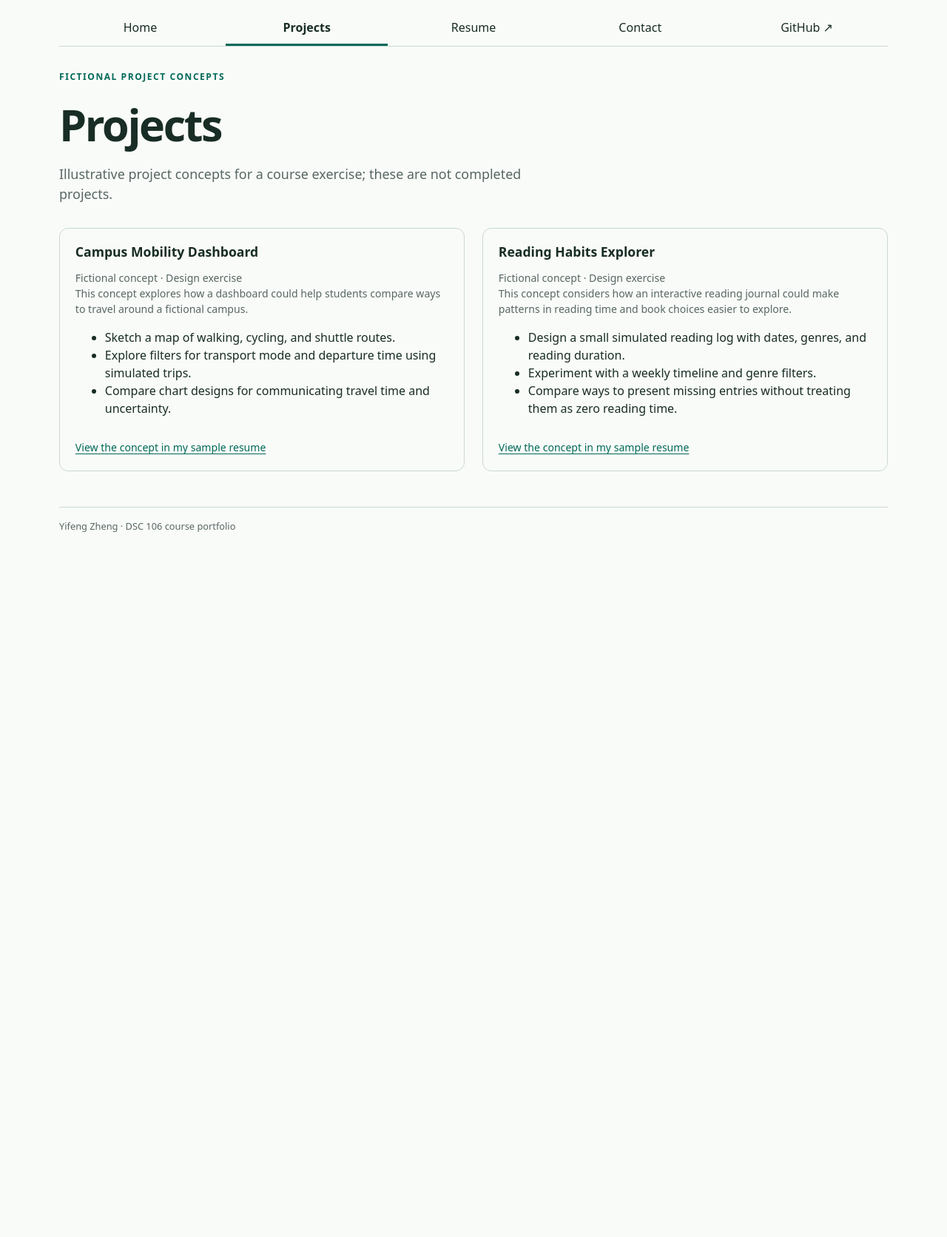
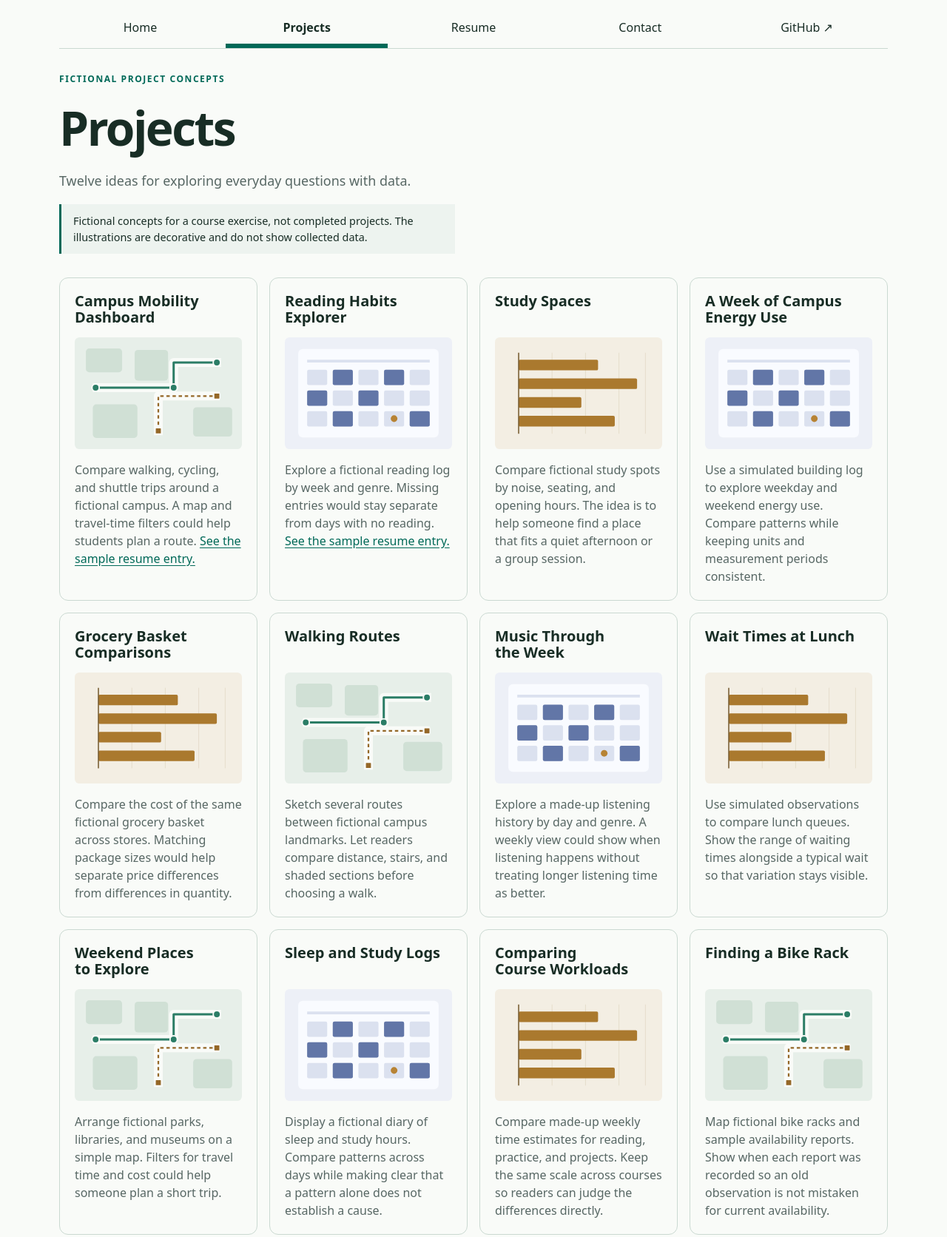
Before and after one commit to Gladiator7767/portfolio, a plain HTML site: page projects/index.html in a window 1280 px wide. Shown: the part 60-1732 px from the top of the page at 74% size. Before the commit the page ends 804 px from the top, so only its background shows below. Drawn offline with Linux system fonts and the light colour scheme.

Commit message:
Complete Lab 2 responsive CSS layouts

```diff
--- a/projects/index.html
+++ b/projects/index.html
@@ -24,33 +24,68 @@
   <main id="main">
     <p class="eyebrow">Fictional project concepts</p>
     <h1>Projects</h1>
-    <p class="lede">Illustrative project concepts for a course exercise; these are not completed projects.</p>
+    <p class="lede">Twelve ideas for exploring everyday questions with data.</p>
+    <p class="notice">Fictional concepts for a course exercise, not completed projects. The illustrations are decorative and do not show collected data.</p>
     <div class="projects">
       <article id="mobility-project">
         <h2>Campus Mobility Dashboard</h2>
-        <div>
-          <p>Fictional concept · Design exercise</p>
-          <p>This concept explores how a dashboard could help students compare ways to travel around a fictional campus.</p>
-          <ul>
-            <li>Sketch a map of walking, cycling, and shuttle routes.</li>
-            <li>Explore filters for transport mode and departure time using simulated trips.</li>
-            <li>Compare chart designs for communicating travel time and uncertainty.</li>
-          </ul>
-        </div>
-        <p><a href="../resume/#mobility-project">View the concept in my sample resume</a></p>
+        <img src="../images/routes.svg" alt="" width="600" height="400">
+        <p>Compare walking, cycling, and shuttle trips around a fictional campus. A map and travel-time filters could help students plan a route. <a href="../resume/#mobility-project">See the sample resume entry.</a></p>
       </article>
       <article id="reading-project">
         <h2>Reading Habits Explorer</h2>
-        <div>
-          <p>Fictional concept · Design exercise</p>
-          <p>This concept considers how an interactive reading journal could make patterns in reading time and book choices easier to explore.</p>
-          <ul>
-            <li>Design a small simulated reading log with dates, genres, and reading duration.</li>
-            <li>Experiment with a weekly timeline and genre filters.</li>
-            <li>Compare ways to present missing entries without treating them as zero reading time.</li>
-          </ul>
-        </div>
-        <p><a href="../resume/#reading-project">View the concept in my sample resume</a></p>
+        <img src="../images/weekly-pattern.svg" alt="" width="600" height="400">
+        <p>Explore a fictional reading log by week and genre. Missing entries would stay separate from days with no reading. <a href="../resume/#reading-project">See the sample resume entry.</a></p>
+      </article>
+      <article>
+        <h2>Study Spaces</h2>
+        <img src="../images/comparison.svg" alt="" width="600" height="400">
+        <p>Compare fictional study spots by noise, seating, and opening hours. The idea is to help someone find a place that fits a quiet afternoon or a group session.</p>
+      </article>
+      <article>
+        <h2>A Week of Campus Energy Use</h2>
+        <img src="../images/weekly-pattern.svg" alt="" width="600" height="400" loading="lazy">
+        <p>Use a simulated building log to explore weekday and weekend energy use. Compare patterns while keeping units and measurement periods consistent.</p>
+      </article>
+      <article>
+        <h2>Grocery Basket Comparisons</h2>
+        <img src="../images/comparison.svg" alt="" width="600" height="400" loading="lazy">
+        <p>Compare the cost of the same fictional grocery basket across stores. Matching package sizes would help separate price differences from differences in quantity.</p>
+      </article>
+      <article>
+        <h2>Walking Routes</h2>
+        <img src="../images/routes.svg" alt="" width="600" height="400" loading="lazy">
+        <p>Sketch several routes between fictional campus landmarks. Let readers compare distance, stairs, and shaded sections before choosing a walk.</p>
+      </article>
+      <article>
+        <h2>Music Through the Week</h2>
+        <img src="../images/weekly-pattern.svg" alt="" width="600" height="400" loading="lazy">
+        <p>Explore a made-up listening history by day and genre. A weekly view could show when listening happens without treating longer listening time as better.</p>
+      </article>
+      <article>
+        <h2>Wait Times at Lunch</h2>
+        <img src="../images/comparison.svg" alt="" width="600" height="400" loading="lazy">
+        <p>Use simulated observations to compare lunch queues. Show the range of waiting times alongside a typical wait so that variation stays visible.</p>
+      </article>
+      <article>
+        <h2>Weekend Places to Explore</h2>
+        <img src="../images/routes.svg" alt="" width="600" height="400" loading="lazy">
+        <p>Arrange fictional parks, libraries, and museums on a simple map. Filters for travel time and cost could help someone plan a short trip.</p>
+      </article>
+      <article>
+        <h2>Sleep and Study Logs</h2>
+        <img src="../images/weekly-pattern.svg" alt="" width="600" height="400" loading="lazy">
+        <p>Display a fictional diary of sleep and study hours. Compare patterns across days while making clear that a pattern alone does not establish a cause.</p>
+      </article>
+      <article>
+        <h2>Comparing Course Workloads</h2>
+        <img src="../images/comparison.svg" alt="" width="600" height="400" loading="lazy">
+        <p>Compare made-up weekly time estimates for reading, practice, and projects. Keep the same scale across courses so readers can judge the differences directly.</p>
+      </article>
+      <article>
+        <h2>Finding a Bike Rack</h2>
+        <img src="../images/routes.svg" alt="" width="600" height="400" loading="lazy">
+        <p>Map fictional bike racks and sample availability reports. Show when each report was recorded so an old observation is not mistaken for current availability.</p>
       </article>
     </div>
   </main>
--- a/style.css
+++ b/style.css
@@ -1,3 +1,4 @@
+/* One shared stylesheet: colors and typography inherit across all pages. */
 :root {
   color-scheme: light dark;
   --color-accent: light-dark(#006958, #6bdcc4);
@@ -7,66 +8,224 @@
   accent-color: var(--color-accent);
   background: light-dark(#f9fbf8, #15201c);
   color: light-dark(#182d25, #e4eee7);
-  font: 100%/1.65 system-ui, sans-serif;
+  font: 100%/1.5 system-ui, sans-serif;
 }
 
+/* Padding and borders stay inside each element's assigned width. */
 * { box-sizing: border-box; }
-body { max-width: 76rem; margin: 0 auto; padding: 1.4rem clamp(1rem, 4vw, 3rem); font: 100%/1.5 system-ui, sans-serif; }
+body {
+  max-width: 76rem;
+  margin-block: 0;
+  margin-inline: auto;
+  padding: 1.4rem clamp(1rem, 4vw, 3rem);
+}
 a { color: var(--color-accent); text-underline-offset: 0.2em; }
 a:hover { text-decoration-thickness: 0.15em; }
-a:focus-visible, input:focus-visible, textarea:focus-visible, select:focus-visible,
-button:focus-visible { outline: 3px solid var(--color-accent); outline-offset: 4px; }
-h1, h2, h3 { line-height: 1.15; text-wrap: balance; }
-h1 { font-size: clamp(2rem, 5vw, 3.7rem); letter-spacing: -0.04em; margin: 0.35em 0; }
+a:focus-visible, input:focus-visible, textarea:focus-visible,
+select:focus-visible, button:focus-visible {
+  outline: 3px solid var(--color-accent);
+  outline-offset: 4px;
+}
+h1, h2, h3, h4, h5, h6 { line-height: 1.1; text-wrap: balance; }
+h1 {
+  font-size: clamp(2.5rem, 6vw, 4rem);
+  letter-spacing: -0.04em;
+  margin: 0.35em 0;
+}
 h2 { font-size: 1.4rem; }
 p { max-width: 65ch; }
 img { display: block; max-width: 100%; height: auto; }
 input, textarea, button, select { font: inherit; }
-.skip-link { position: absolute; left: 1rem; top: -5rem; padding: 0.7rem; background: Canvas; z-index: 2; }
+.skip-link {
+  position: absolute;
+  left: 1rem;
+  top: -5rem;
+  padding: 0.7rem;
+  background: Canvas;
+  z-index: 2;
+}
 .skip-link:focus { top: 0.5rem; }
-.site-header { display: flex; justify-content: space-between; align-items: center; gap: 1rem; flex-wrap: wrap; }
+
+.site-header {
+  display: flex;
+  justify-content: space-between;
+  align-items: center;
+  gap: 1rem;
+  flex-wrap: wrap;
+}
 .brand { font-weight: 750; letter-spacing: 0.04em; text-decoration: none; }
-.brand span { color: var(--muted); font-size: 0.8rem; font-weight: 500; margin-left: 0.6em; }
+.brand span {
+  color: var(--muted);
+  font-size: 0.8rem;
+  font-weight: 500;
+  margin-left: 0.6em;
+}
 .theme-label { display: flex; gap: 0.5rem; align-items: center; font-size: 0.85rem; }
-select { border: 1px solid var(--border); border-radius: 0.4rem; padding: 0.25rem 0.45rem; background: Canvas; color: CanvasText; }
-nav { display: flex; flex-wrap: wrap; border-bottom: 1px solid var(--border); margin: 1.3rem 0 2rem; gap: 0.4rem; }
-nav a, .nav-pending { flex: 1 1 7rem; text-align: center; padding: 0.65rem 0.4rem; border-bottom: 0.22rem solid transparent; text-decoration: none; color: inherit; }
+select {
+  border: 1px solid var(--border);
+  border-radius: 0.4rem;
+  padding: 0.25rem 0.45rem;
+  background: Canvas;
+  color: CanvasText;
+}
+
+/* Flexbox distributes links along one main direction. */
+nav {
+  display: flex;
+  flex-wrap: wrap;
+  border-bottom: 1px solid var(--border);
+  margin: 1.3rem 0 2rem;
+  gap: 0.4rem;
+}
+nav a {
+  flex: 1 1 7rem;
+  text-align: center;
+  padding: 0.65rem 0.4rem;
+  /* Reserve border space before hover so the page does not jump. */
+  border-bottom: 0.4em solid transparent;
+  text-decoration: none;
+  color: inherit;
+}
 nav a.current { border-color: var(--color-accent); font-weight: 700; }
 nav a:hover { border-color: var(--color-accent); background: var(--surface); }
-.nav-pending { color: var(--muted); font-size: 0.9rem; }
-.notice { background: var(--surface); border-left: 3px solid var(--color-accent); padding: 0.75rem 1rem; font-size: 0.9rem; margin-bottom: 2rem; }
-.eyebrow { color: var(--color-accent); font-size: 0.75rem; font-weight: 750; letter-spacing: 0.13em; text-transform: uppercase; margin: 0; }
+
+.notice {
+  background: var(--surface);
+  border-left: 3px solid var(--color-accent);
+  padding: 0.75rem 1rem;
+  font-size: 0.9rem;
+  margin-bottom: 2rem;
+}
+.eyebrow {
+  color: var(--color-accent);
+  font-size: 0.75rem;
+  font-weight: 750;
+  letter-spacing: 0.13em;
+  text-transform: uppercase;
+  margin: 0;
+}
 .lede { font-size: 1.12rem; color: var(--muted); }
-.hero { display: grid; grid-template-columns: 1.25fr 1fr; gap: 3rem; align-items: center; padding: 1rem 0 3rem; }
+.hero {
+  display: grid;
+  grid-template-columns: minmax(0, 1.25fr) minmax(0, 1fr);
+  gap: 3rem;
+  align-items: center;
+  padding: 1rem 0 3rem;
+}
 figure { margin: 0; }
 .hero img { border: 1px solid var(--border); border-radius: 1rem; }
 figcaption { color: var(--muted); font-size: 0.78rem; margin-top: 0.7rem; }
-.button-link { display: inline-block; margin-top: 0.7rem; padding: 0.7rem 1rem; border-radius: 0.5rem; background: var(--color-accent); color: light-dark(white, #112820); text-decoration: none; font-weight: 650; }
-.learning-grid { display: grid; grid-template-columns: repeat(3, minmax(0, 1fr)); gap: 1rem; margin-top: 1rem; }
+.button-link {
+  display: inline-block;
+  margin-top: 0.7rem;
+  padding: 0.7rem 1rem;
+  border-radius: 0.5rem;
+  background: var(--color-accent);
+  color: light-dark(white, #112820);
+  text-decoration: none;
+  font-weight: 650;
+}
+.learning-grid {
+  display: grid;
+  grid-template-columns: repeat(3, minmax(0, 1fr));
+  gap: 1rem;
+  margin-top: 1rem;
+}
 .learning-grid article { border-top: 2px solid var(--border); padding-top: 1rem; }
 .learning-grid p { color: var(--muted); }
-.projects { display: grid; grid-template-columns: repeat(auto-fit, minmax(min(100%, 22rem), 1fr)); gap: 1.5rem; margin-top: 2rem; }
-.projects article { display: flex; flex-direction: column; gap: 0.9rem; border: 1px solid var(--border); border-radius: 0.75rem; padding: 1.3rem; }
-.projects h2 { margin: 0; font-size: 1.1rem; }
-.projects img { width: 100%; border-radius: 0.4rem; }
-.projects p { font-size: 0.88rem; color: var(--muted); margin: 0; }
-.resume-section { border-top: 1px solid var(--border); padding: 1rem 0; }
-.resume-section h3 { font-size: 1.05rem; }
+
+/* Auto-fill changes the number of columns as space changes.
+   min(100%, 15em) also fits a viewport narrower than the usual minimum. */
+.projects {
+  display: grid;
+  grid-template-columns: repeat(auto-fill, minmax(min(100%, 15em), 1fr));
+  gap: 1rem;
+  margin-top: 2rem;
+}
+/* Three shared rows: heading, image, paragraph. A longer heading moves
+   all images in the same row together instead of breaking alignment. */
+.projects article {
+  display: grid;
+  grid-template-rows: subgrid;
+  grid-row: span 3;
+  gap: 1rem;
+  border: 1px solid var(--border);
+  border-radius: 0.75rem;
+  padding: 1.25rem;
+  min-width: 0;
+}
+.projects h2 { margin: 0; font-size: 1.25rem; }
+.projects img {
+  width: 100%;
+  aspect-ratio: 3 / 2;
+  object-fit: cover;
+  border-radius: 0.4rem;
+}
+.projects p { color: var(--muted); margin: 0; }
+
+/* A consistent heading column makes the resume easier to scan. */
+.resume-section {
+  display: grid;
+  grid-template-columns: 12rem minmax(0, 1fr);
+  gap: 2rem;
+  border-top: 1px solid var(--border);
+  padding-block: 1.75rem;
+}
+.resume-section h2 { color: var(--color-accent); margin: 0; font-size: 1.15rem; }
+.resume-section h3 { font-size: 1.15rem; margin: 0 0 0.6rem; }
 .resume-section article + article { margin-top: 2rem; }
-.meta, .project-tags { color: var(--muted); font-size: 0.9rem; }
+.resume-section ul { padding-inline-start: 1.2rem; }
+.resume-section li + li { margin-top: 0.4rem; }
+.resume-content > :first-child { margin-top: 0; }
+.resume-content > :last-child { margin-bottom: 0; }
+.meta { color: var(--muted); font-size: 0.9rem; }
 .contact-address { overflow-wrap: anywhere; }
-.placeholder { color: var(--muted); }
-form { max-width: 45rem; display: grid; grid-template-columns: auto minmax(0, 1fr); gap: 1.1rem; margin-top: 1.5rem; }
-form label { display: grid; grid-template-columns: subgrid; grid-column: 1 / -1; align-items: start; }
-input, textarea { min-width: 0; width: 100%; padding: 0.65rem; border: 1px solid var(--border); border-radius: 0.4rem; color: CanvasText; background: Canvas; }
+
+/* Labels share the form's columns, rather than having separate widths. */
+form {
+  max-width: 45rem;
+  display: grid;
+  grid-template-columns: auto minmax(0, 1fr);
+  gap: 1.1rem;
+  margin-top: 1.5rem;
+}
+form label {
+  display: grid;
+  grid-template-columns: subgrid;
+  grid-column: 1 / -1;
+  align-items: start;
+}
+input, textarea {
+  min-width: 0;
+  width: 100%;
+  padding: 0.65rem;
+  border: 1px solid var(--border);
+  border-radius: 0.4rem;
+  color: CanvasText;
+  background: Canvas;
+}
 textarea { min-height: 10rem; resize: vertical; }
-form button { grid-column: 1 / -1; padding: 0.65rem 1rem; background: var(--color-accent); color: light-dark(white, #112820); border: 0; border-radius: 0.4rem; cursor: pointer; }
-form button:disabled { background: var(--surface); color: var(--muted); border: 1px solid var(--border); cursor: not-allowed; }
-footer { border-top: 1px solid var(--border); margin-top: 3rem; padding-top: 1rem; color: var(--muted); font-size: 0.8rem; }
+form button {
+  grid-column: 1 / -1;
+  padding: 0.65rem 1rem;
+  background: var(--color-accent);
+  color: light-dark(white, #112820);
+  border: 0;
+  border-radius: 0.4rem;
+  cursor: pointer;
+}
+footer {
+  border-top: 1px solid var(--border);
+  margin-top: 3rem;
+  padding-block: 1rem;
+  color: var(--muted);
+  font-size: 0.8rem;
+}
 
 @media (max-width: 42rem) {
   .hero { grid-template-columns: 1fr; gap: 1.5rem; }
-  .learning-grid { grid-template-columns: 1fr; }
+  .learning-grid, .resume-section { grid-template-columns: 1fr; }
+  .resume-section { gap: 1rem; }
   form { grid-template-columns: 1fr; }
   form label { grid-template-columns: 1fr; gap: 0.3rem; }
   .brand span { display: block; margin-left: 0; }
```
Also changed, not shown: index.html (+1 -1 lines), resume/index.html (+9 -4 lines), README.md, images/comparison.svg (added), images/routes.svg (added), images/weekly-pattern.svg (added).
